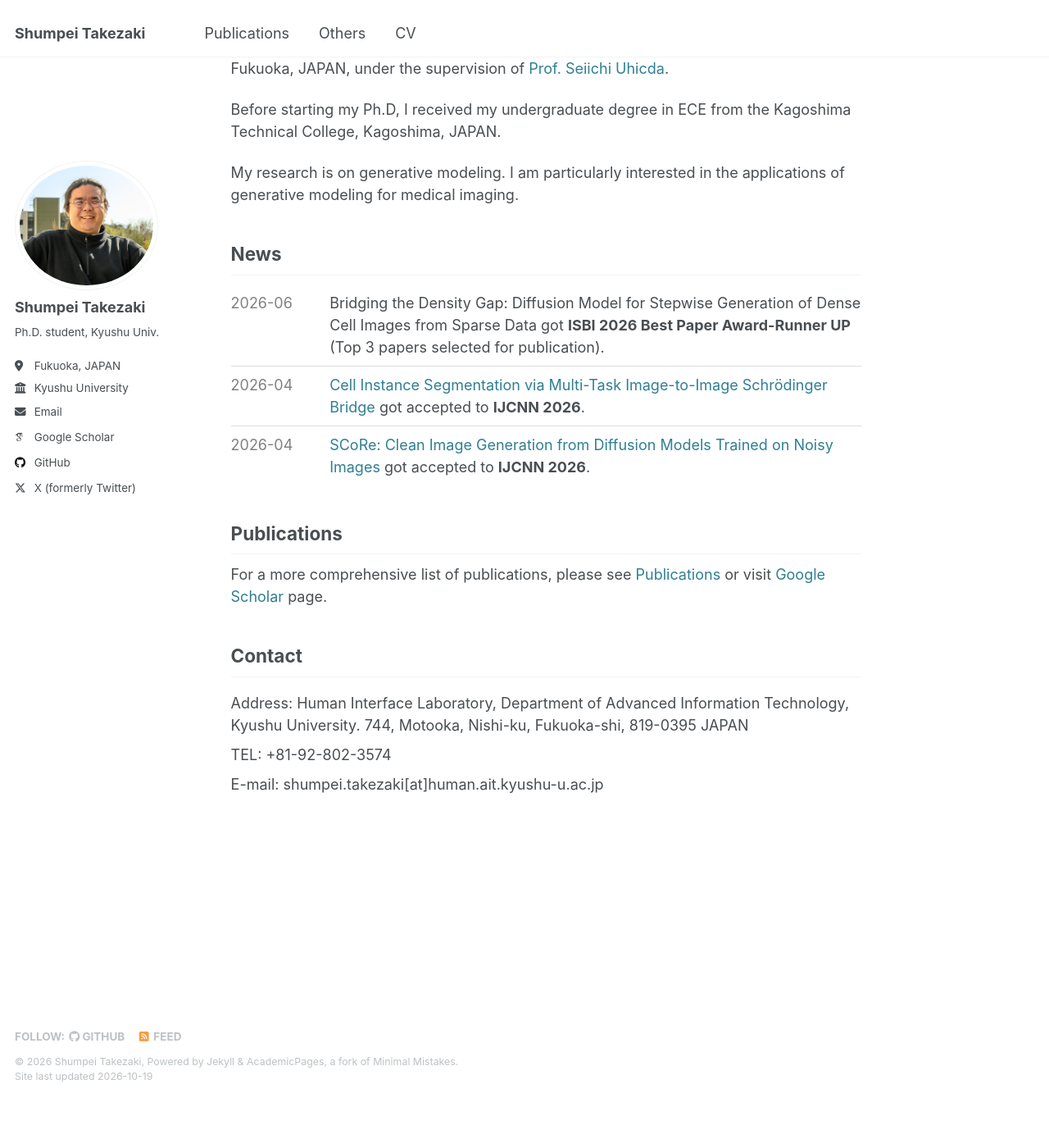
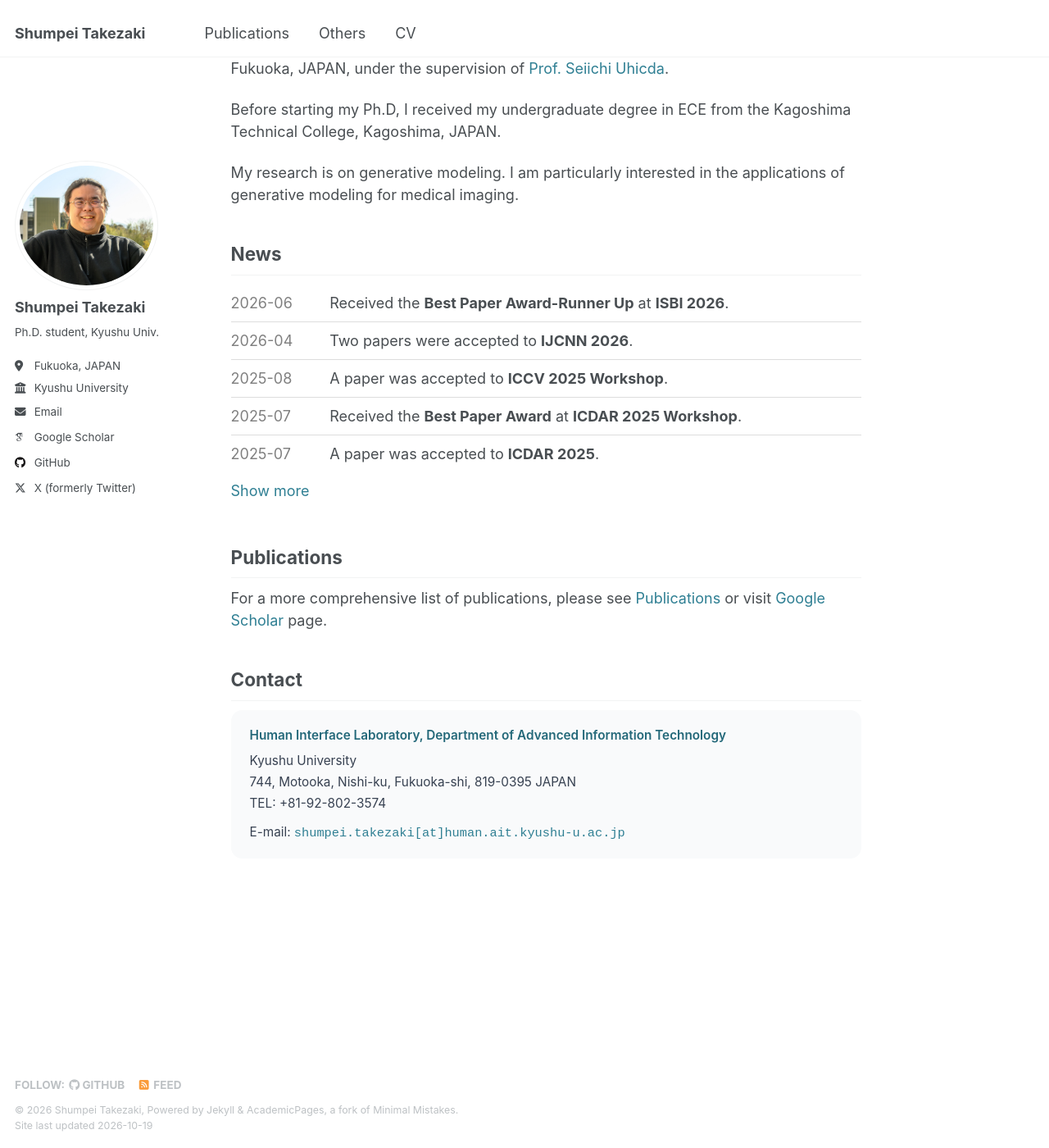
Before and after one commit to shumpei-takezaki/shumpei-takezaki.github.io, a Jekyll site: the page built from _pages/about.md, in a window 1280 px wide and 1400 px high, scrolled down 173 px. Shown: the whole window at 82% size. Built offline with Jekyll 4.4.1, drawn with Linux system fonts in a browser that asks for light colours; some web fonts are replaced; before the commit the page ends 1514 px from its top, so only the background shows below that.

Commit message:
redesign publications, news (with show more), contact and others pages
Co-Authored-By: Claude Sonnet 5.5 <noreply@anthropic.com>

```diff
--- a/_data/news.yml
+++ b/_data/news.yml
@@ -1,21 +1,30 @@
 # News items — add new entries at the TOP of the list.
-# type: "reward" (red) or "acceptance" (green)
-# link: arxiv URL etc. Leave empty ("") if no link.
+# date: "YYYY-MM"
+# text: one short sentence. Markdown OK (e.g. **IJCNN 2026** for bold).
 
-- type: reward
-  date: "2026-06"
-  title: "Bridging the Density Gap: Diffusion Model for Stepwise Generation of Dense Cell Images from Sparse Data"
-  link: ""
-  description: "got **ISBI 2026 Best Paper Award-Runner UP** (Top 3 papers selected for publication)."
+- date: "2026-06"
+  text: "Received the **Best Paper Award-Runner Up** at **ISBI 2026**."
 
-- type: acceptance
-  date: "2026-04"
-  title: "Cell Instance Segmentation via Multi-Task Image-to-Image Schrödinger Bridge"
-  link: "https://arxiv.org/abs/2604.12318"
-  description: "got accepted to **IJCNN 2026**."
+- date: "2026-04"
+  text: "Two papers were accepted to **IJCNN 2026**."
 
-- type: acceptance
-  date: "2026-04"
-  title: "SCoRe: Clean Image Generation from Diffusion Models Trained on Noisy Images"
-  link: "https://arxiv.org/abs/2604.09436"
-  description: "got accepted to **IJCNN 2026**."
+- date: "2025-08"
+  text: "A paper was accepted to **ICCV 2025 Workshop**."
+
+- date: "2025-07"
+  text: "Received the **Best Paper Award** at **ICDAR 2025 Workshop**."
+
+- date: "2025-07"
+  text: "A paper was accepted to **ICDAR 2025**."
+
+- date: "2025-02"
+  text: "A paper was accepted to **WACV 2025** (Oral)."
+
+- date: "2024-11"
+  text: "A paper was accepted to **BMVC 2024**."
+
+- date: "2024-08"
+  text: "Received the **MIRU 2024 Student Encouragement Award** (MIRU 2024 学生奨励賞)."
+
+- date: "2024-05"
+  text: "A paper was accepted to **ISBI 2024**."
--- a/_pages/about.md
+++ b/_pages/about.md
@@ -15,27 +15,44 @@ Before starting my Ph.D, I received my undergraduate degree in ECE from the Kago
 My research is on generative modeling. I am particularly interested in the applications of generative modeling for medical imaging.
 
 <style>
-  .news-row { display: flex; gap: 1.2em; padding: 0.5em 0; border-bottom: 1px solid #ddd; }
-  .news-row:last-child { border-bottom: none; }
+  .news-row { display: flex; gap: 1.2em; padding: 0.5em 0; border-top: 1px solid #ddd; }
+  .news-row.first { border-top: none; }
+  .news-more { background: none; border: none; padding: 0.5em 0; color: var(--global-link-color); cursor: pointer; font: inherit; }
+  .news-more:hover { text-decoration: underline; }
   .news-date { flex: 0 0 5.5em; color: gray; white-space: nowrap; }
   .news-text { flex: 1; }
   @media (max-width: 480px) { .news-row { flex-direction: column; gap: 0.1em; } }
-  .contact-list ul { list-style: none !important; padding-left: 0; }
-  .contact-list li { list-style: none !important; }
+  .contact-box { background: #f9fafb; border-radius: 0.75rem; padding: 1.2em 1.5em; font-size: 0.85em; line-height: 1.7; color: #374151; }
+  .contact-box p { margin: 0; }
+  .contact-org { font-weight: 600; color: #236879; margin-bottom: 0.3em !important; }
+  .contact-mail { margin-top: 0.6em !important; }
+  .contact-mail span { font-family: monospace; color: var(--global-link-color); }
 </style>
 
 ## News
+{% assign news_visible = 5 %}{% assign news_split = news_visible | plus: 1 %}
 <div class="news-list">
-{% for item in site.data.news %}<div class="news-row"><div class="news-date">{{ item.date }}</div><div class="news-text" markdown="span">{% if item.link and item.link != "" %}[{{ item.title }}]({{ item.link }}){% else %}{{ item.title }}{% endif %} {{ item.description }}</div></div>
-{% endfor %}</div>
+{% for item in site.data.news %}{% if forloop.index == news_split %}<div id="news-extra" hidden>{% endif %}<div class="news-row{% if forloop.first %} first{% endif %}"><div class="news-date">{{ item.date }}</div><div class="news-text" markdown="span">{{ item.text }}</div></div>
+{% endfor %}{% if site.data.news.size > news_visible %}</div>
+<button type="button" class="news-more" id="news-toggle" aria-expanded="false">Show more</button>
+<script>
+  document.getElementById('news-toggle').addEventListener('click', function () {
+    var extra = document.getElementById('news-extra');
+    var open = extra.hidden;
+    extra.hidden = !open;
+    this.textContent = open ? 'Show less' : 'Show more';
+    this.setAttribute('aria-expanded', open);
+  });
+</script>{% endif %}</div>
 
 ## Publications
 For a more comprehensive list of publications, please see [Publications](/publications/) or visit [Google Scholar](https://scholar.google.com/citations?user=TJHgmY8AAAAJ&hl=en) page.
 
 ## Contact
-<div class="contact-list" markdown="1">
-- Address: Human Interface Laboratory, Department of Advanced Information Technology, Kyushu University. 744, Motooka, Nishi-ku, Fukuoka-shi, 819-0395 JAPAN
-- TEL: +81-92-802-3574
-- E-mail: shumpei.takezaki[at]human.ait.kyushu-u.ac.jp
-
+<div class="contact-box">
+  <p class="contact-org">Human Interface Laboratory, Department of Advanced Information Technology</p>
+  <p>Kyushu University</p>
+  <p>744, Motooka, Nishi-ku, Fukuoka-shi, 819-0395 JAPAN</p>
+  <p>TEL: +81-92-802-3574</p>
+  <p class="contact-mail">E-mail: <span>shumpei.takezaki[at]human.ait.kyushu-u.ac.jp</span></p>
 </div>
```
Also changed, not shown: _includes/archive-single-pub.html (+5 -4 lines), _pages/publications.html (+7 -4 lines).
